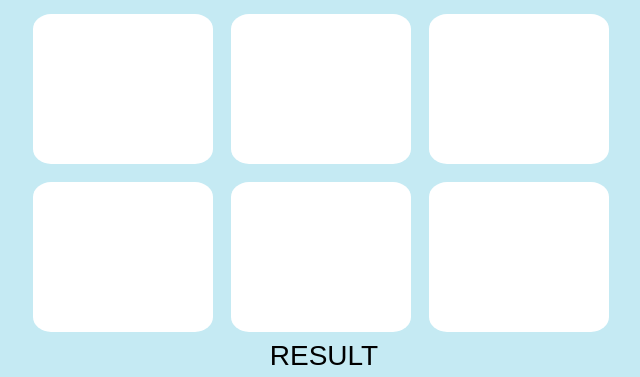
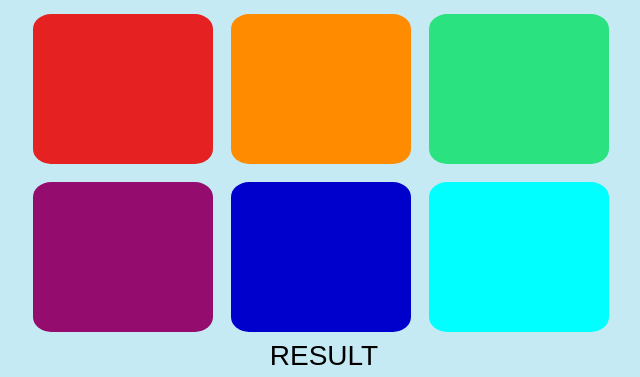
Before and after one commit to PrgDominique/Color-Game, a plain HTML site: page index.html in a window 1280 px wide. Shown: the part 120-497 px from the top of the page, without its empty margins (316-956 px from the left). Drawn offline with nearby package versions, Linux system fonts and the light colour scheme.

Commit message:
add color to boxes

```diff
--- a/index.html
+++ b/index.html
@@ -12,12 +12,12 @@
 
     <div id="container">
         <h1>Color Game</h1>
-        <div class="box"></div>
-        <div class="box"></div>
-        <div class="box"></div>
-        <div class="box"></div>
-        <div class="box"></div>
-        <div class="box"></div>
+        <div class="box box1"></div>
+        <div class="box box2"></div>
+        <div class="box box3"></div>
+        <div class="box box4"></div>
+        <div class="box box5"></div>
+        <div class="box box6"></div>
         <div id="result">
             <h3>Result</h3>
             <h1 id="result">YOU WIN/YOU LOSE</h1>
--- a/style.css
+++ b/style.css
@@ -8,12 +8,28 @@ body {
 
   .box {
     width: 180px;
-    background: white;
     border-radius: 10%;
     padding-bottom: 25%;
     float: left;
     margin: 1.5%;
-
+    }
+    .box1{
+      background-color: #E52121;
+    }
+    .box2{
+      background-color: #FF8C00;
+    }
+    .box3{
+      background-color: #2AE27F;
+    }
+    .box4{
+      background-color: #940C6E;
+    }
+    .box5{
+      background-color: #0000CD;
+    }
+    .box6{
+      background-color: #00FFFF;
     }
 
     h1 {
```
